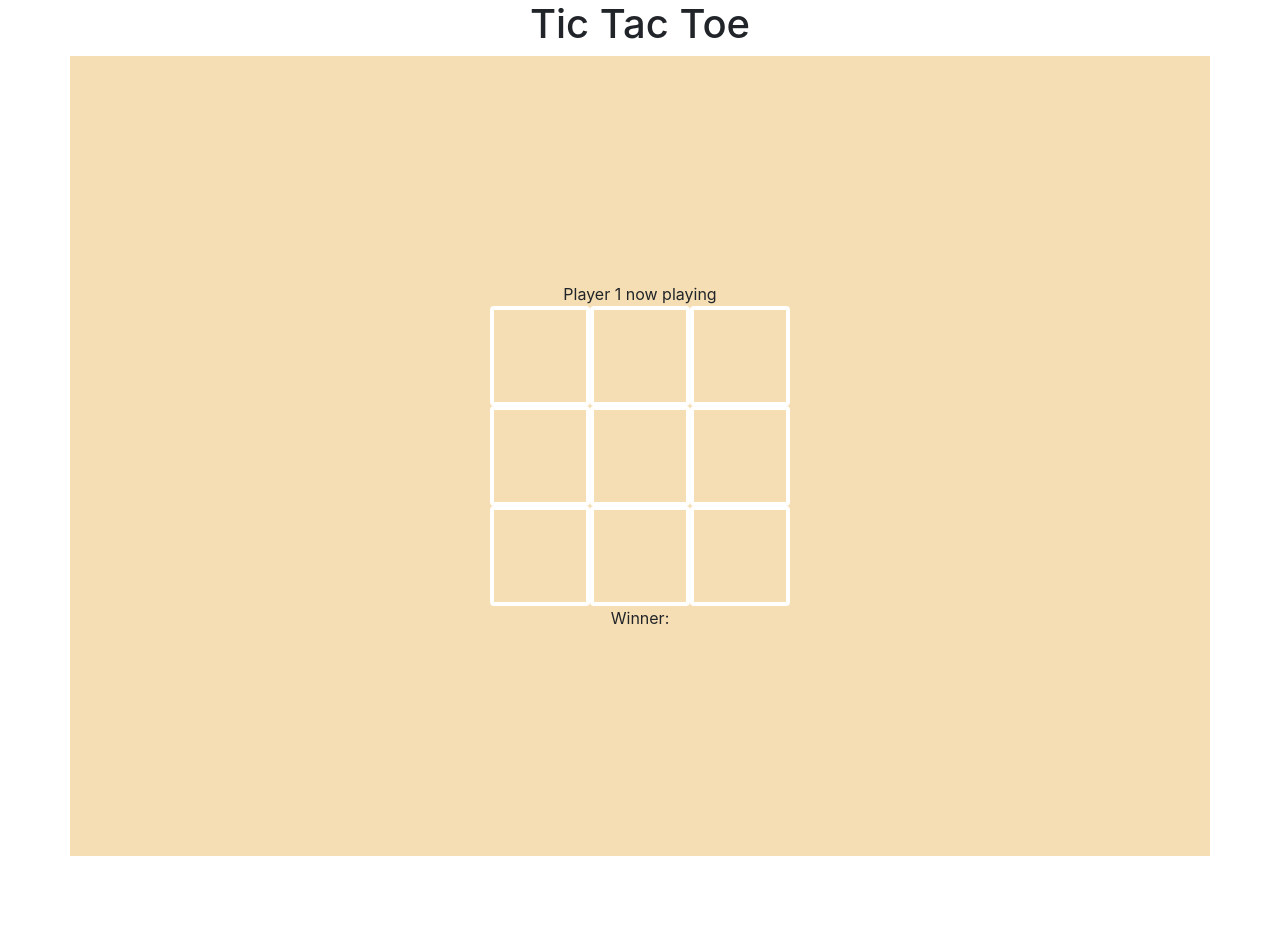
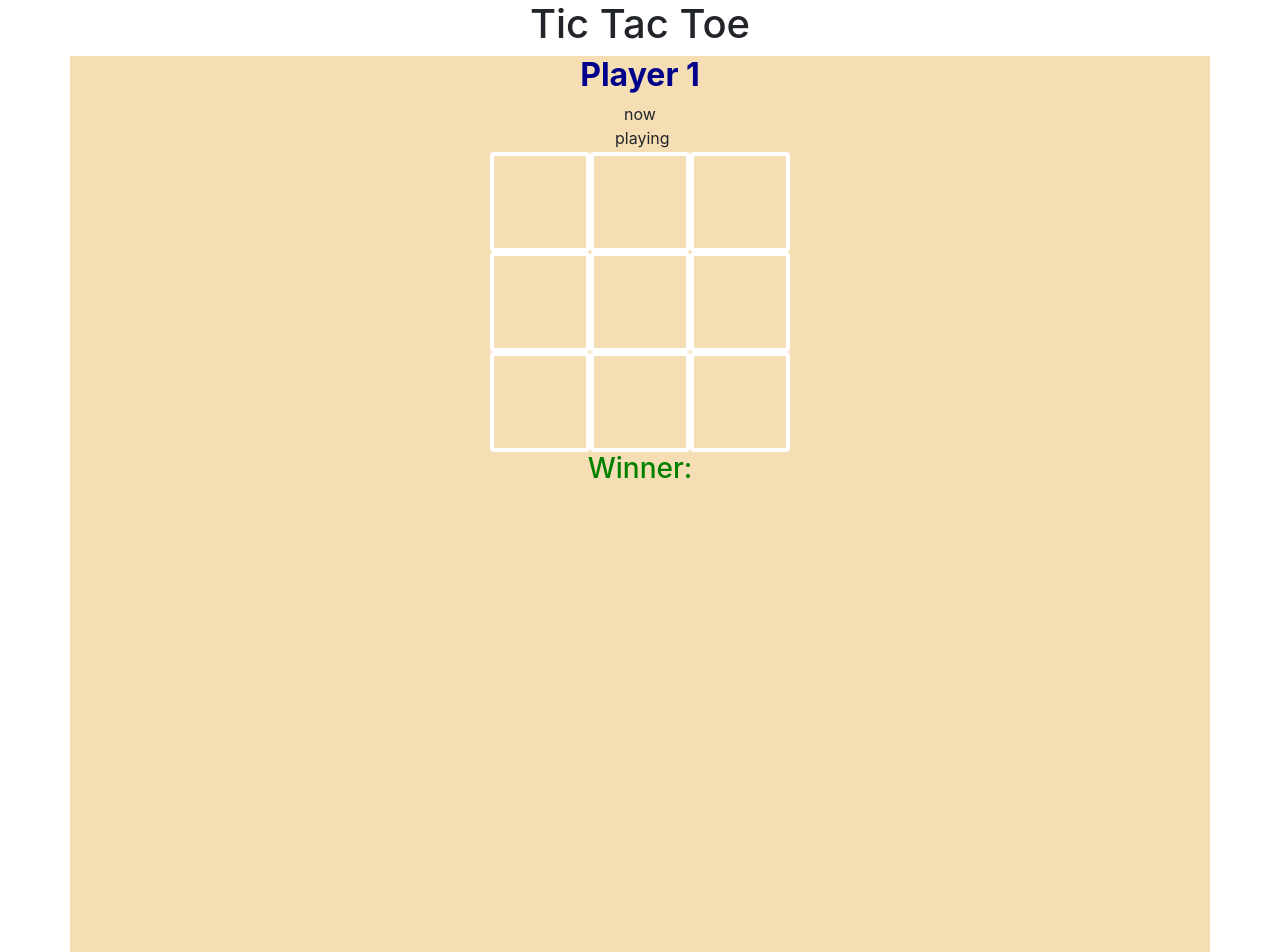
Before and after one commit to rajaniraju/mygame, a React (Create React App) app: page / in a window 1280 px wide. Shown: the top 952 px of the page. Before the commit the page ends 856 px from the top, so only its background shows below. Built offline with nearby package versions, Linux system fonts and the light colour scheme.

Commit message:
Style Applied

```diff
--- a/src/Board.jsx
+++ b/src/Board.jsx
@@ -63,9 +63,8 @@ export default class Board extends Component {
       gameState[1][1] === gameState[2][2] &&
       gameState[2][2] !== ""
     ) {
-
+      this.declareWinner();
       alert("Game over");
-      this.declareWinner()
     }
     if (
       gameState[2][0] === gameState[1][1] &&
@@ -102,7 +101,8 @@ export default class Board extends Component {
     return (
       <div>
         <div className="container">
-          <div>{this.state.currentPlayer} now playing</div>
+          <h2 className="playerName">{this.state.currentPlayer}</h2>{" "}
+          <span className="playing">now playing</span>
           <div>
             <Square
               onClick={this.onClick}
@@ -163,7 +163,9 @@ export default class Board extends Component {
               text={this.state.gameState[2][2]}
             />
           </div>
-          <span>Winner: {this.state.winner}</span>
+          <div>
+            <h3 className="winner">Winner: {this.state.winner}</h3>
+          </div>
         </div>
       </div>
     );
```
